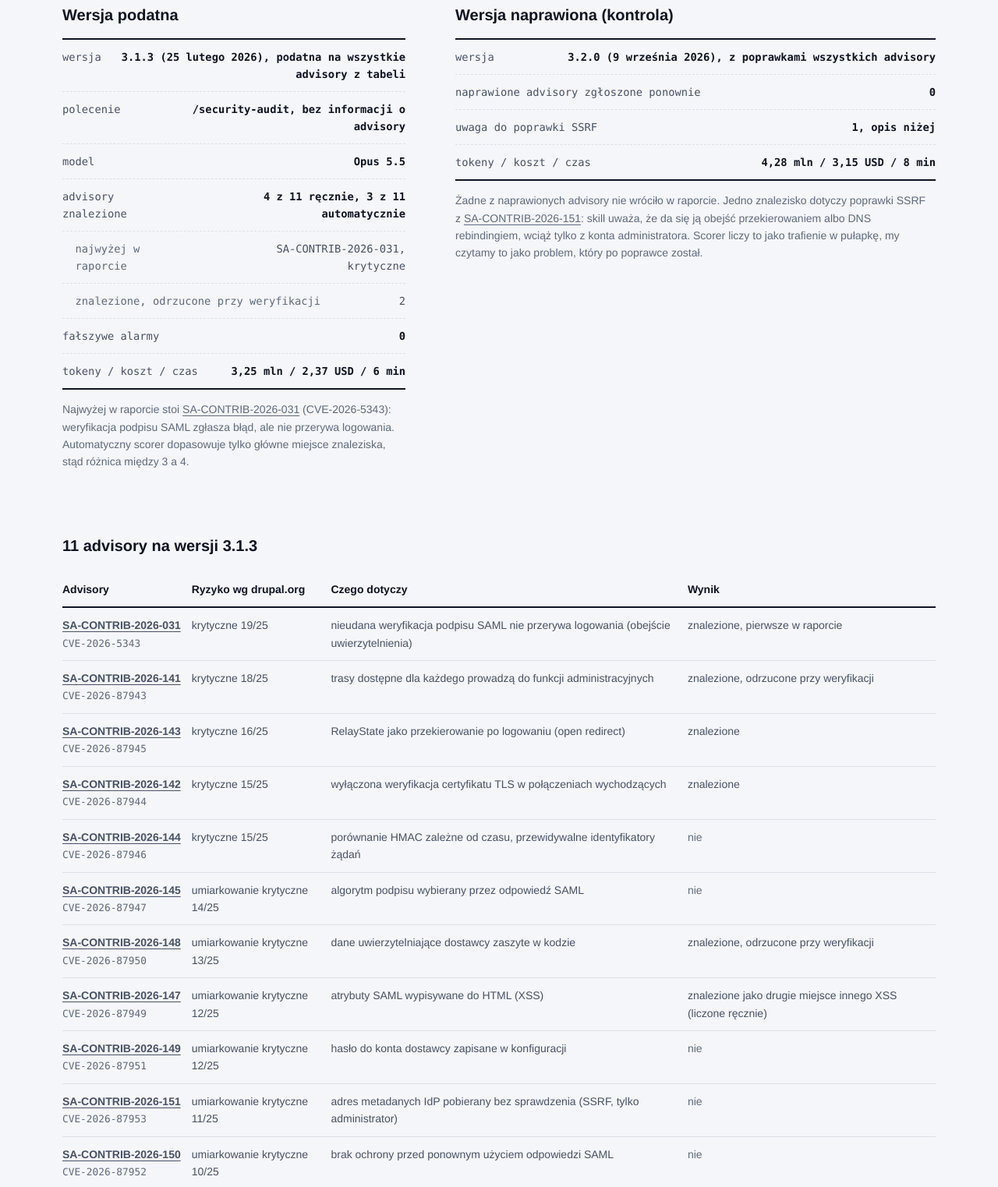
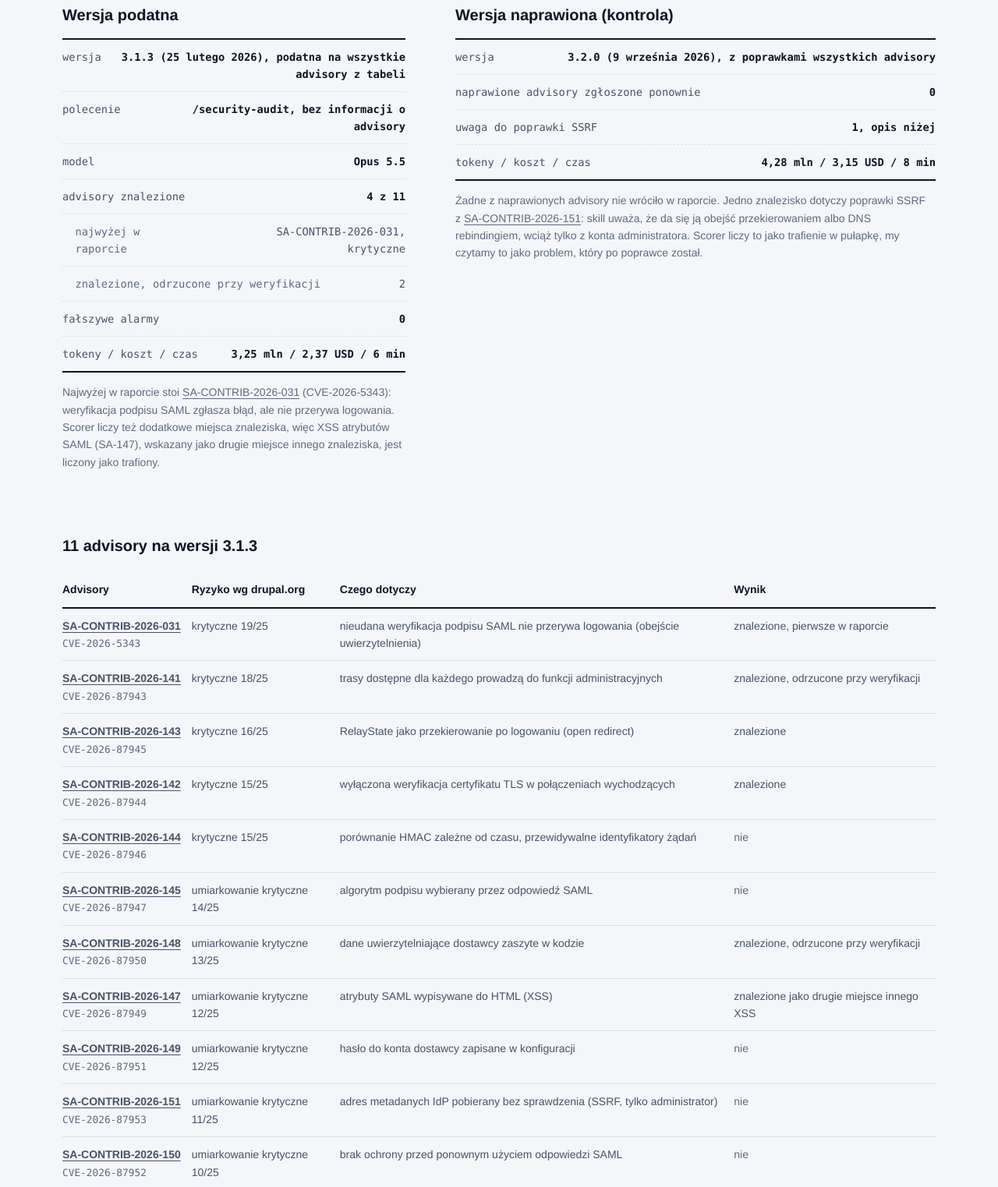
Before and after one commit to bartek-filipiuk/security-audit-landing, an Astro site: page / in a window 1280 px wide. Shown: the part 5330-6853 px from the top of the page at 78% size. Built offline with nearby package versions, Linux system fonts and the light colour scheme; Astro itself is replaced by a stand-in of ours.

Commit message:
Real advisories: the scorer now counts 4 of 11 on miniorange_saml 3.1.3

```diff
--- a/src/components/RealWorld.astro
+++ b/src/components/RealWorld.astro
@@ -7,7 +7,7 @@ const target = [
   ["wersja", "3.1.3 (25 lutego 2026), podatna na wszystkie advisory z tabeli"],
   ["polecenie", "/security-audit, bez informacji o advisory"],
   ["model", "Opus 5.5"],
-  ["advisory znalezione", "4 z 11 ręcznie, 3 z 11 automatycznie"],
+  ["advisory znalezione", "4 z 11"],
   ["  najwyżej w raporcie", "SA-CONTRIB-2026-031, krytyczne"],
   ["  znalezione, odrzucone przy weryfikacji", "2"],
   ["fałszywe alarmy", "0"],
@@ -28,7 +28,7 @@ const advisories = [
   ["144", "CVE-2026-87946", "krytyczne 15/25", "porównanie HMAC zależne od czasu, przewidywalne identyfikatory żądań", "nie"],
   ["145", "CVE-2026-87947", "umiarkowanie krytyczne 14/25", "algorytm podpisu wybierany przez odpowiedź SAML", "nie"],
   ["148", "CVE-2026-87950", "umiarkowanie krytyczne 13/25", "dane uwierzytelniające dostawcy zaszyte w kodzie", "znalezione, odrzucone przy weryfikacji"],
-  ["147", "CVE-2026-87949", "umiarkowanie krytyczne 12/25", "atrybuty SAML wypisywane do HTML (XSS)", "znalezione jako drugie miejsce innego XSS (liczone ręcznie)"],
+  ["147", "CVE-2026-87949", "umiarkowanie krytyczne 12/25", "atrybuty SAML wypisywane do HTML (XSS)", "znalezione jako drugie miejsce innego XSS"],
   ["149", "CVE-2026-87951", "umiarkowanie krytyczne 12/25", "hasło do konta dostawcy zapisane w konfiguracji", "nie"],
   ["151", "CVE-2026-87953", "umiarkowanie krytyczne 11/25", "adres metadanych IdP pobierany bez sprawdzenia (SSRF, tylko administrator)", "nie"],
   ["150", "CVE-2026-87952", "umiarkowanie krytyczne 10/25", "brak ochrony przed ponownym użyciem odpowiedzi SAML", "nie"],
@@ -50,7 +50,7 @@ const advisories = [
           </div>
         ))}
       </dl>
-      <p class="fine">Najwyżej w&nbsp;raporcie stoi <a href={SA("031")} rel="noopener">SA-CONTRIB-2026-031</a> (CVE-2026-5343): weryfikacja podpisu SAML zgłasza błąd, ale nie przerywa logowania. Automatyczny scorer dopasowuje tylko główne miejsce znaleziska, stąd różnica między 3 a&nbsp;4.</p>
+      <p class="fine">Najwyżej w&nbsp;raporcie stoi <a href={SA("031")} rel="noopener">SA-CONTRIB-2026-031</a> (CVE-2026-5343): weryfikacja podpisu SAML zgłasza błąd, ale nie przerywa logowania. Scorer liczy też dodatkowe miejsca znaleziska, więc XSS atrybutów SAML (SA-147), wskazany jako drugie miejsce innego znaleziska, jest liczony jako trafiony.</p>
     </div>
     <div>
       <h3>Wersja naprawiona (kontrola)</h3>
```
